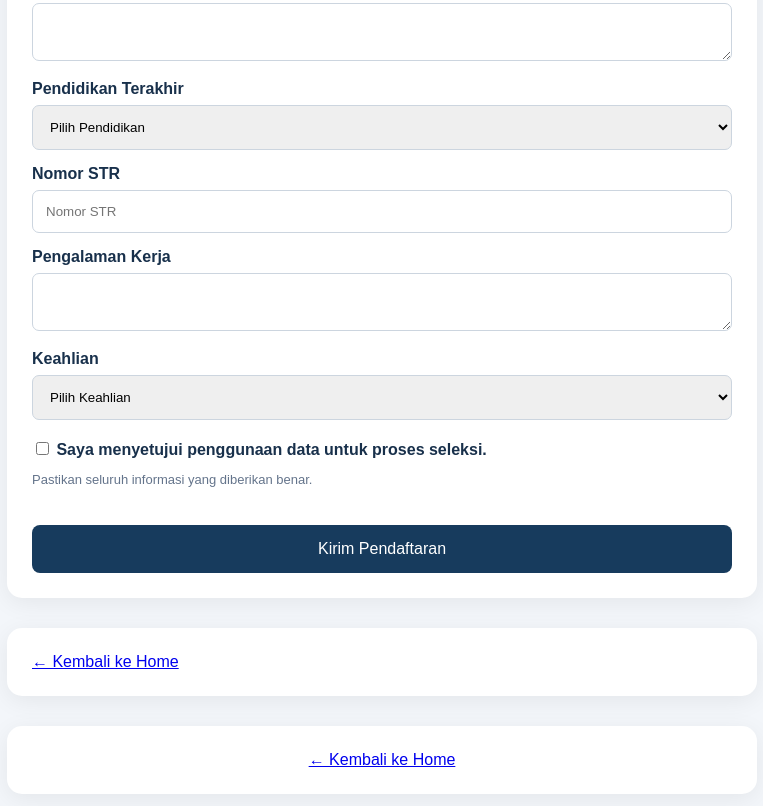
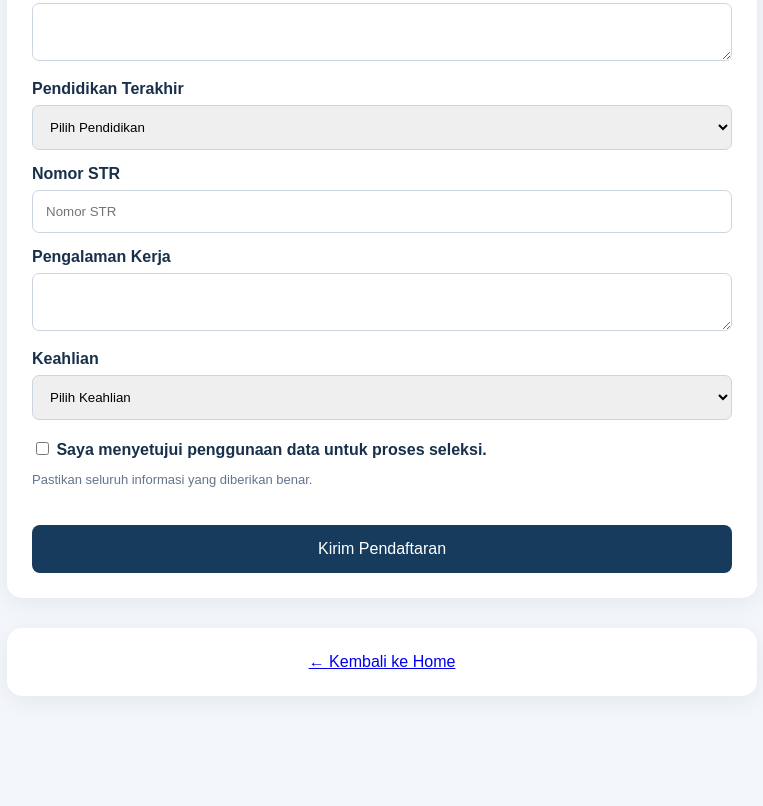
Before and after one commit to samboxn441/esia, a plain HTML site: page pendaftaran-perawat.html in a window 1280 px wide. Shown: the part 816-1622 px from the top of the page, without its empty margins (258-1021 px from the left). After the commit the page ends 1542 px from the top, so only its background shows below. Drawn offline with Linux system fonts and the light colour scheme.

Commit message:
Update pendaftaran-perawat.html

```diff
--- a/pendaftaran-perawat.html
+++ b/pendaftaran-perawat.html
@@ -179,9 +179,6 @@ Keahlian: ${document.getElementById("keahlian").value}
         });
     </script>
 <!-- TOMBOL KEMBALI KE HOME -->
-  <div class="container back-home">
-    <a href="index.html" class="btn-back"> ← Kembali ke Home </a>
-  </div>
 
   <div class="container" style="text-align:center"><a href="index.html">← Kembali ke Home</a></div>
 
```
